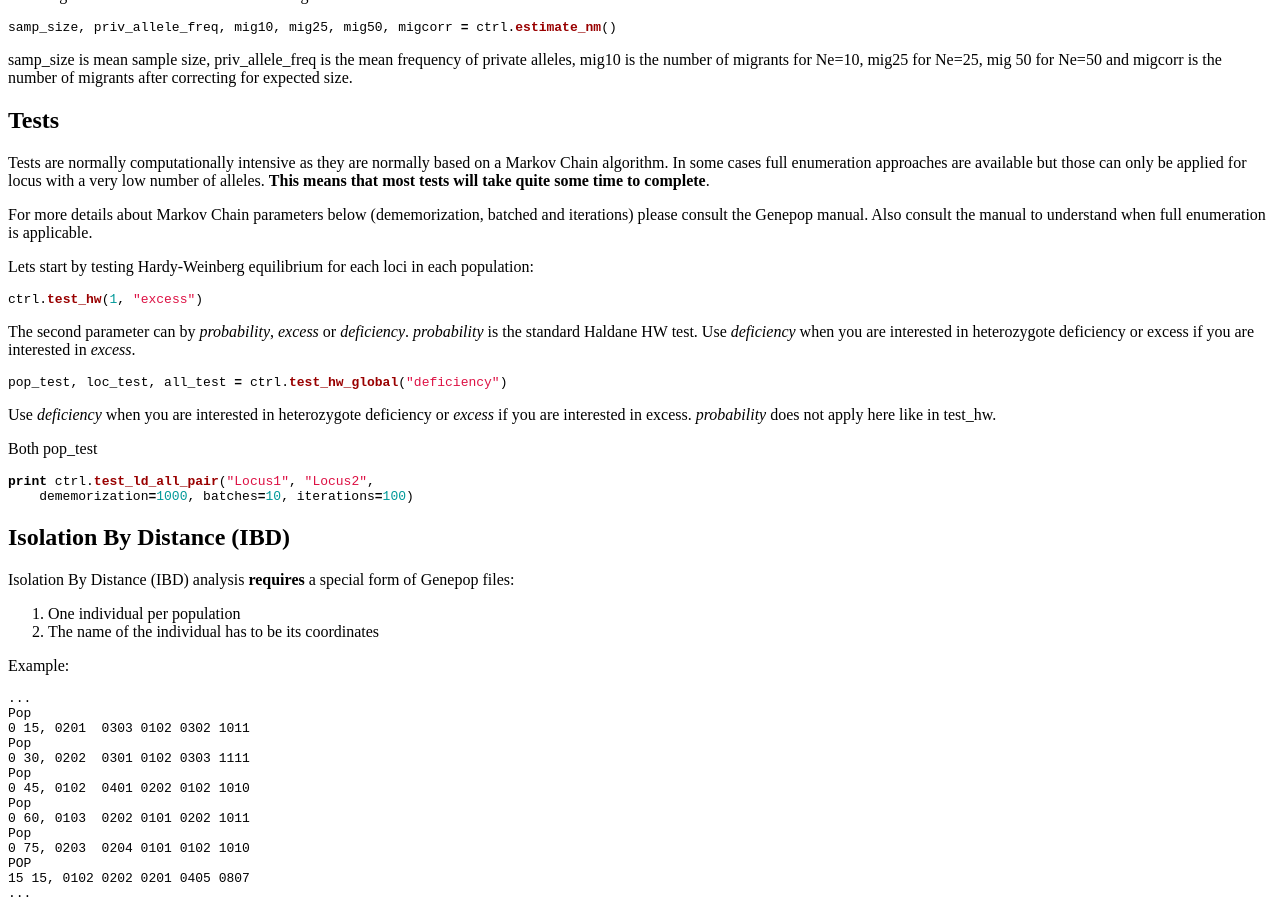
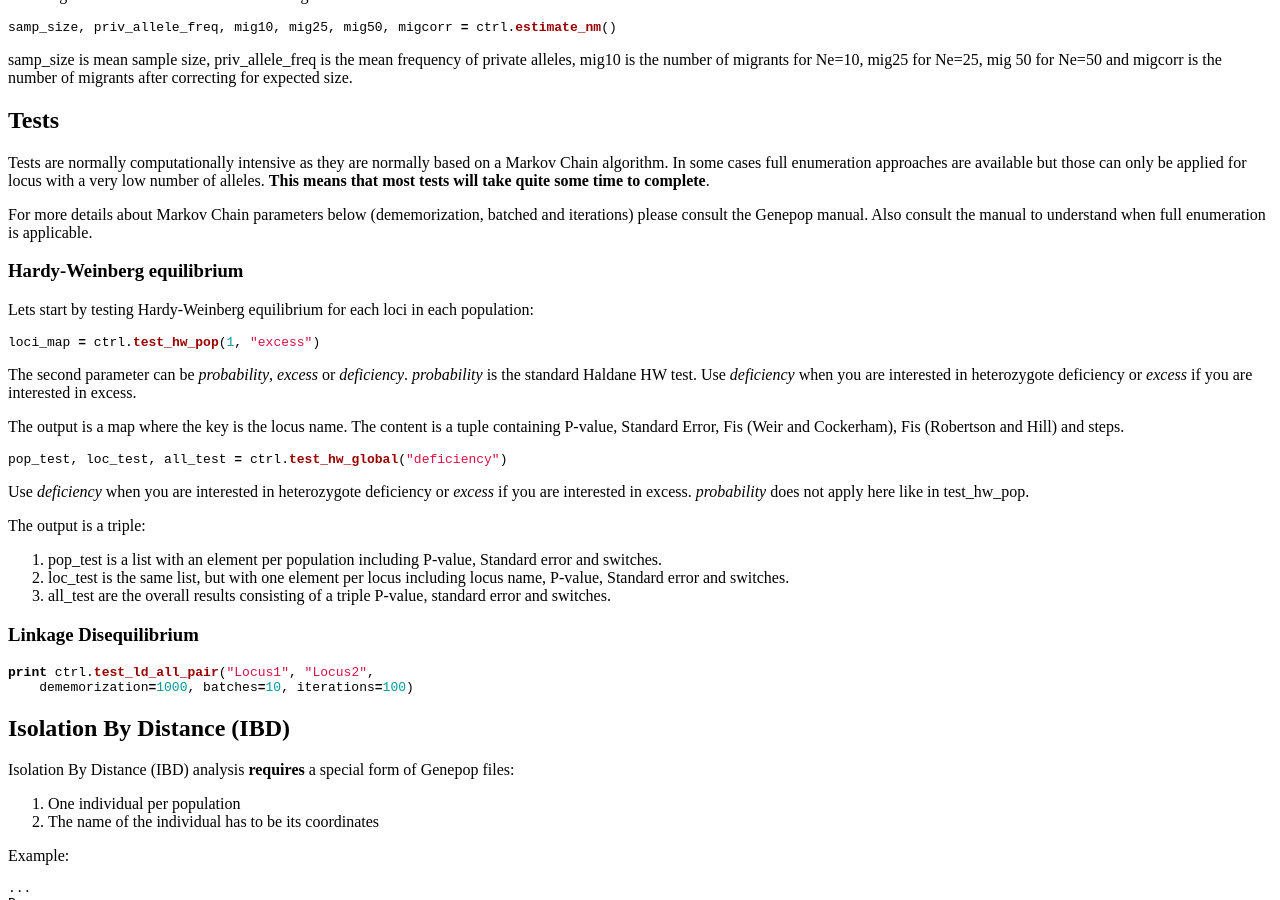
Before and after one commit to biopython/biopython.github.io, a Jekyll site: the page built from wiki/PopGen_Genepop.md, in a window 1280 px wide and 900 px high, scrolled down 2637 px. Built offline with Jekyll 4.4.1, drawn with Linux system fonts in a browser that asks for light colours.

Commit message:
/* Tests */

````diff
--- a/wiki/PopGen_Genepop.md
+++ b/wiki/PopGen_Genepop.md
@@ -249,17 +249,23 @@ For more details about Markov Chain parameters below (dememorization,
 batched and iterations) please consult the Genepop manual. Also consult
 the manual to understand when full enumeration is applicable.
 
+### Hardy-Weinberg equilibrium
+
 Lets start by testing Hardy-Weinberg equilibrium for each loci in each
 population:
 
 ``` python
-ctrl.test_hw(1, "excess")
+loci_map = ctrl.test_hw_pop(1, "excess")
 ```
 
-The second parameter can by *probability*, *excess* or *deficiency*.
+The second parameter can be *probability*, *excess* or *deficiency*.
 *probability* is the standard Haldane HW test. Use *deficiency* when you
-are interested in heterozygote deficiency or excess if you are
-interested in *excess*.
+are interested in heterozygote deficiency or *excess* if you are
+interested in excess.
+
+The output is a map where the key is the locus name. The content is a
+tuple containing P-value, Standard Error, Fis (Weir and Cockerham), Fis
+(Robertson and Hill) and steps.
 
 ``` python
 pop_test, loc_test, all_test = ctrl.test_hw_global("deficiency")
@@ -267,9 +273,18 @@ pop_test, loc_test, all_test = ctrl.test_hw_global("deficiency")
 
 Use *deficiency* when you are interested in heterozygote deficiency or
 *excess* if you are interested in excess. *probability* does not apply
-here like in test\_hw.
+here like in test\_hw\_pop.
 
-Both pop\_test
+The output is a triple:
+
+1.  pop\_test is a list with an element per population including
+    P-value, Standard error and switches.
+2.  loc\_test is the same list, but with one element per locus including
+    locus name, P-value, Standard error and switches.
+3.  all\_test are the overall results consisting of a triple P-value,
+    standard error and switches.
+
+### Linkage Disequilibrium
 
 ``` python
 print ctrl.test_ld_all_pair("Locus1", "Locus2",
````
Also changed, not shown: 1 other file.
